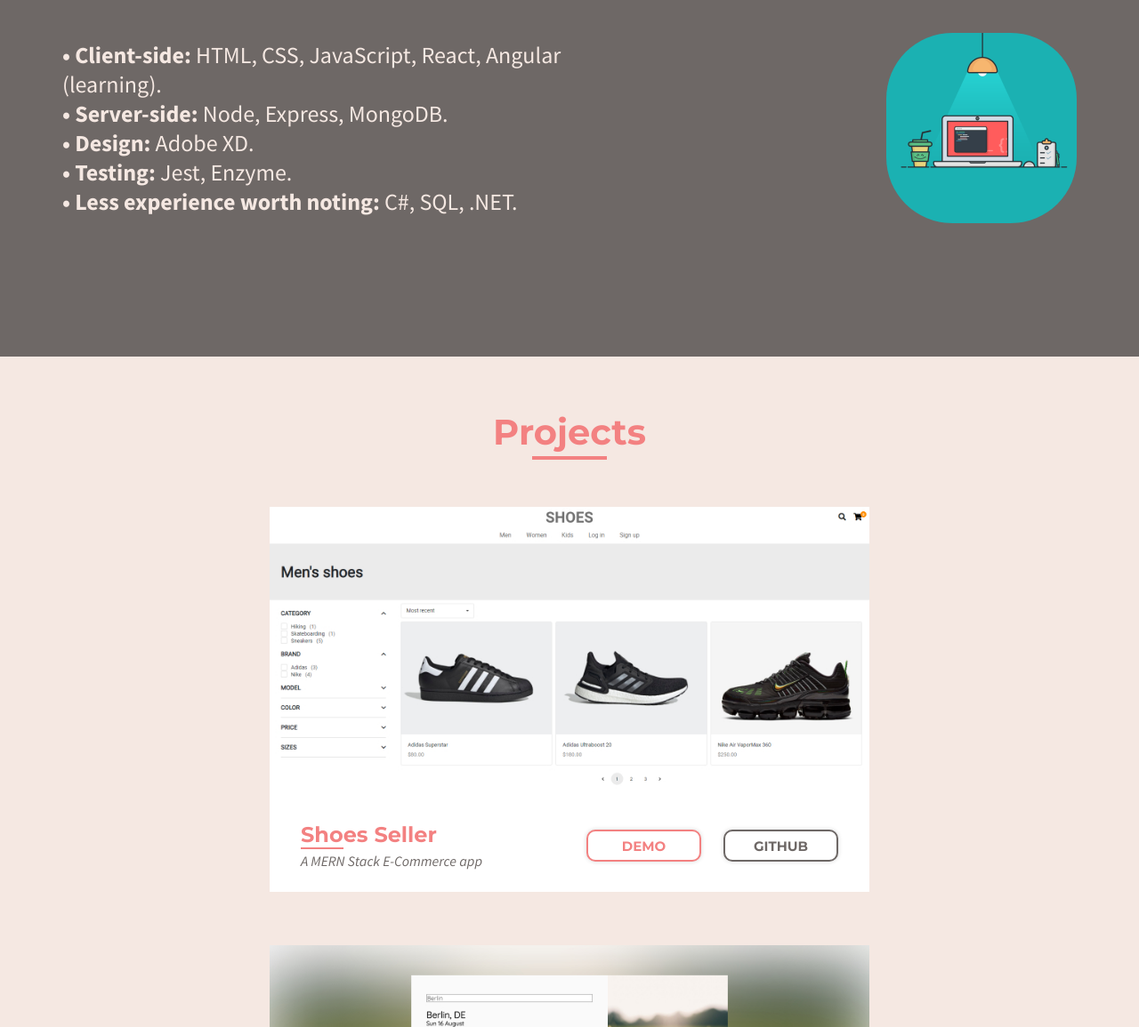
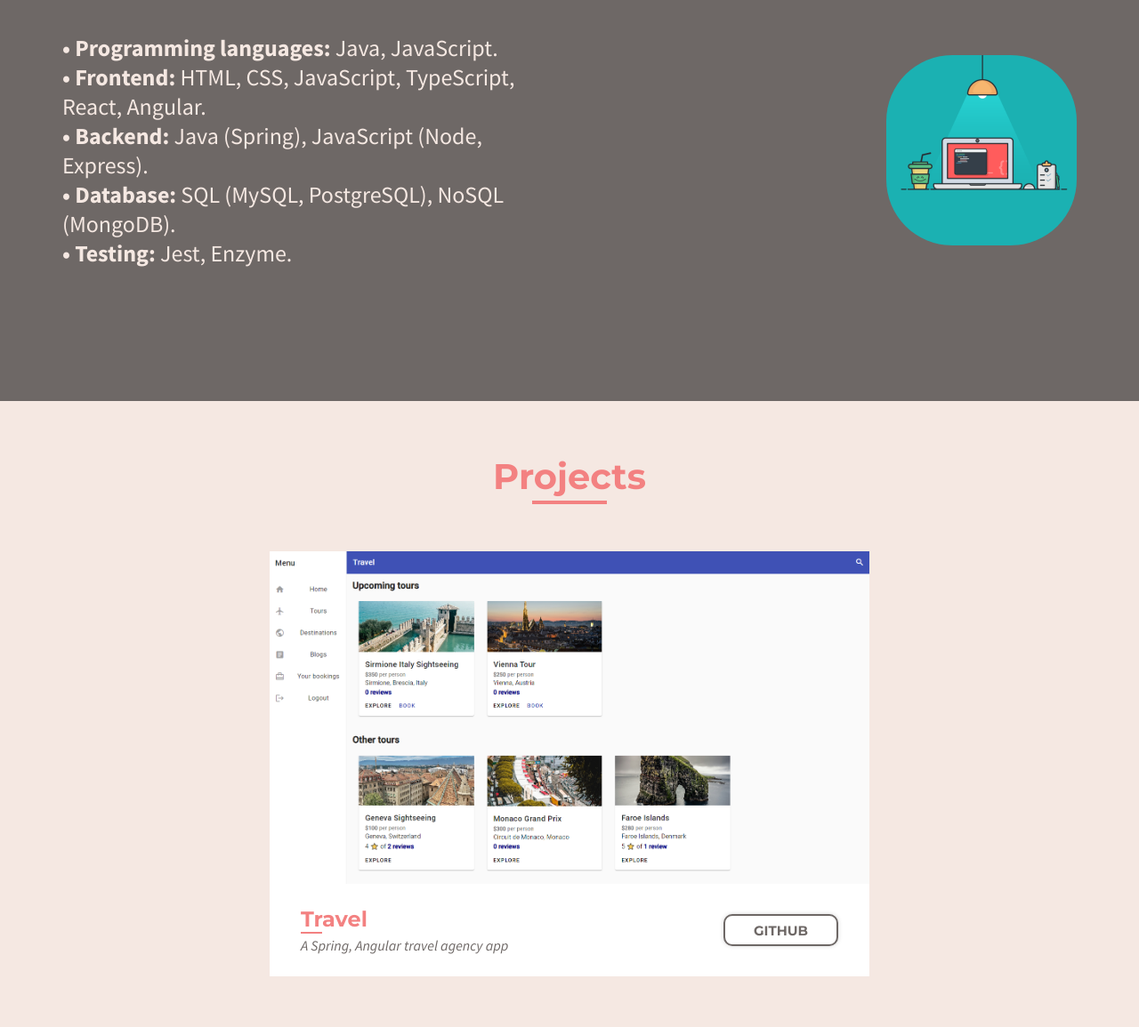
Before and after one commit to stoyanmanolov/portfolio, a website built with webpack: page src/index.html in a window 1280 px wide. Shown: the part 682-1837 px from the top of the page at 89% size. Built offline with nearby package versions, Linux system fonts and the light colour scheme.

Commit message:
Add up-to-date information

```diff
--- a/package.json
+++ b/package.json
@@ -16,6 +16,7 @@
     "@fortawesome/fontawesome-free": "^5.14.0",
     "aos": "^3.0.0-beta.6",
     "gh-pages": "^3.1.0",
+    "sass": "^1.71.1",
     "typed.js": "^2.0.11"
   },
   "devDependencies": {
@@ -27,7 +28,6 @@
     "html-loader": "^1.1.0",
     "html-webpack-plugin": "^4.3.0",
     "mini-css-extract-plugin": "^0.9.0",
-    "node-sass": "^4.14.1",
     "sass-loader": "^9.0.3",
     "style-loader": "^1.2.1",
     "webpack": "^4.44.1",
--- a/src/index.html
+++ b/src/index.html
@@ -14,7 +14,7 @@
     />
     <title>Stoyan</title>
   </head>
-  <body>
+  <body style="display: none;">
     <div id="content" class="content">
       <nav id="nav">
         <h2 class="logo nav-item"><a href="#">PORTFOLIO</a></h2>
@@ -36,11 +36,11 @@
           <hr />
         </div>
         <p data-aos="fade-down">
-          <b>• Client-side:</b> HTML, CSS, JavaScript, React, Angular (learning).</br>
-          <b>• Server-side:</b> Node, Express, MongoDB.</br>
-          <b>• Design:</b> Adobe XD.</br>
+          <b>• Programming languages:</b> Java, JavaScript.</br>
+          <b>• Frontend:</b> HTML, CSS, JavaScript, TypeScript, React, Angular.</br>
+          <b>• Backend:</b> Java (Spring), JavaScript (Node, Express).</br>
+          <b>• Database:</b> SQL (MySQL, PostgreSQL), NoSQL (MongoDB).</br>
           <b>• Testing:</b> Jest, Enzyme.</br>
-          <b>• Less experience worth noting:</b> C#, SQL, .NET.
         </p>
         <img src="images/Laptop.png" alt="Laptop" data-aos="fade-down">
       </section>
@@ -61,7 +61,7 @@
           <section>
             <h6>CHECK MY GITHUB</h6>
             <p>
-              Github.com/stoyanmanolov
+              github.com/stoyanmanolov
             </p>
           </section>
           <section>
--- a/src/index.js
+++ b/src/index.js
@@ -13,6 +13,9 @@
 import "./js/projects";
 import "./js/typing";
 import "./js/animations";
+
+// Show root
+document.body.style.display = "initial";
 
 // Toggle Drawer
 let open = false;
--- a/src/js/projects.js
+++ b/src/js/projects.js
@@ -2,8 +2,15 @@
 import Typespeed from "../images/Typespeed.jpg";
 import ShoesSeller from "../images/ShoesSeller.jpg";
 import WeatherApp from "../images/WeatherApp.jpg";
+import Travel from "../images/Travel.png";
 
 const projects = [
+  {
+    name: "Travel",
+    description: "A Spring, Angular travel agency app",
+    githubLink: "https://github.com/stoyanmanolov/travel",
+    image: Travel,
+  },
   {
     name: "Shoes Seller",
     description: "A MERN Stack E-Commerce app",
@@ -46,10 +53,8 @@
         <p>${project.description}</p>
       </div>
       <div class="links">
-        <a href="${project.demoLink}" class="btn demo" target="_blank">DEMO</a>
-        <a href="${
-          project.githubLink
-        }" class="btn github" target="_blank">GITHUB</a>
+        ${project.demoLink ? `<a href="${project.demoLink}" class="btn demo" target="_blank">DEMO</a>` : ""}
+        <a href="${project.githubLink}" class="btn github" target="_blank">GITHUB</a>
       </div>
     </div>
   </div>`;
--- a/src/js/typing.js
+++ b/src/js/typing.js
@@ -8,7 +8,7 @@
   onComplete: function () {
     new Typed("#about-me", {
       strings: [
-        "I'm a <span>Front End Developer</span> and a learning Web Designer living in Sofia, Bulgaria.^500 I like building simple, powerful, fast and good-looking websites.",
+        "I'm a <span>Full-Stack Web Developer</span> living in Sofia, Bulgaria.^500 I like building powerful, fast and scalable websites.",
       ],
       typeSpeed: 5,
       startDelay: 500,
```
Also changed, not shown: src/images/Travel.png (added), 1 other file.
